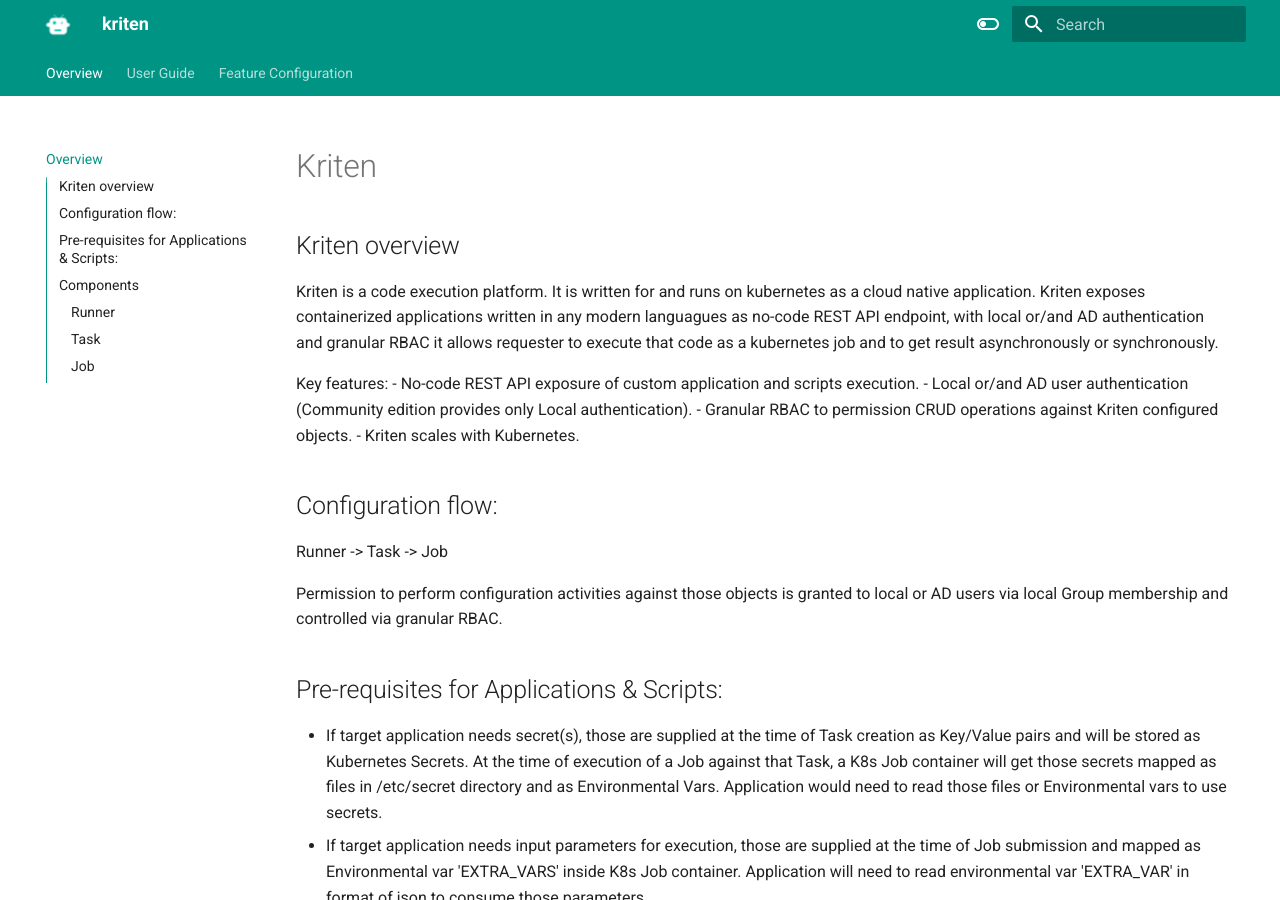
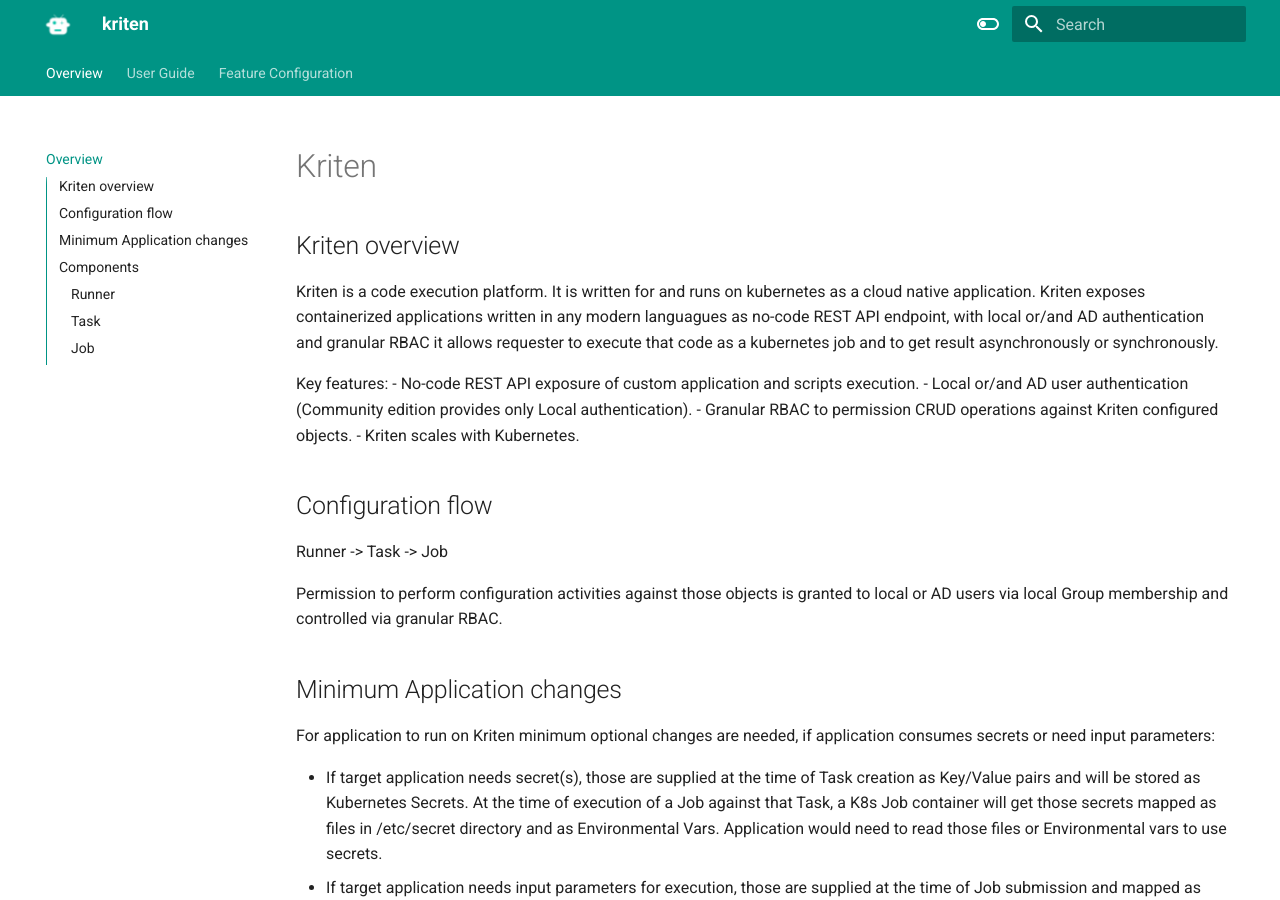
Before and after one commit to kriten-io/kriten-docs, an MkDocs documentation site: the page built from docs/index.md, in a window 1280 px wide and 900 px high. Built offline with MkDocs 1.6.1 and Material for MkDocs 9.7.7, drawn with Linux system fonts in a browser that asks for light colours.

Commit message:
Update index.md

```diff
--- a/docs/index.md
+++ b/docs/index.md
@@ -12,14 +12,16 @@
 - Kriten scales with Kubernetes.
 
 
-## Configuration flow:
+## Configuration flow
 
 Runner -> Task -> Job
 
 Permission to perform configuration activities against those objects is granted to local or AD users via local Group membership and controlled via granular RBAC.
 
 
-## Pre-requisites for Applications & Scripts:
+## Minimum Application changes
+
+For application to run on Kriten minimum optional changes are needed, if application consumes secrets or need input parameters:
 
 * If target application needs secret(s), those are supplied at the time of Task creation as Key/Value pairs and will be stored as Kubernetes Secrets. At the time of execution of a Job against that Task, a K8s Job container will get those secrets mapped as files in /etc/secret directory and as Environmental Vars. Application would need to read those files or Environmental vars to use secrets.
 * If target application needs input parameters for execution, those are supplied at the time of Job submission and mapped as Environmental var 'EXTRA_VARS' inside K8s Job container. Application will need to read environmental var 'EXTRA_VAR' in format of json to consume those parameters.
```
